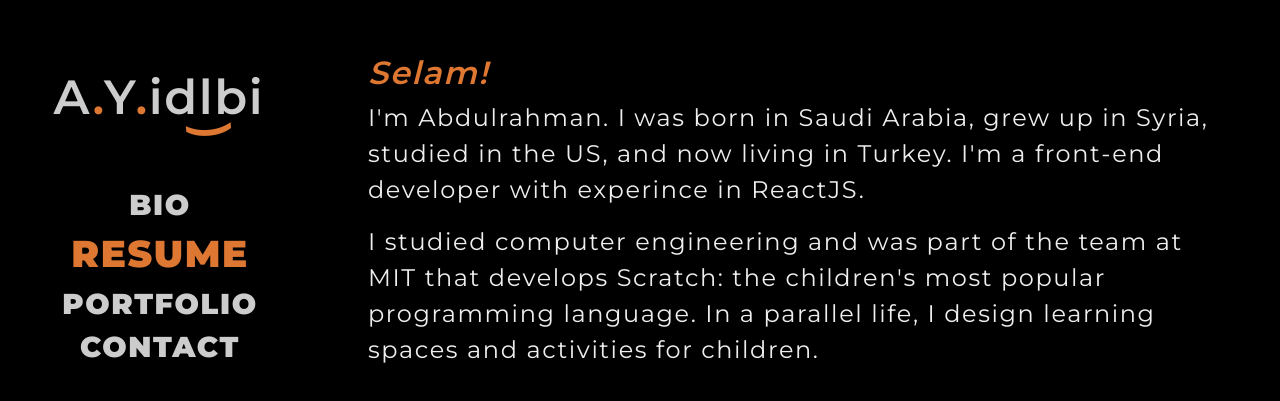
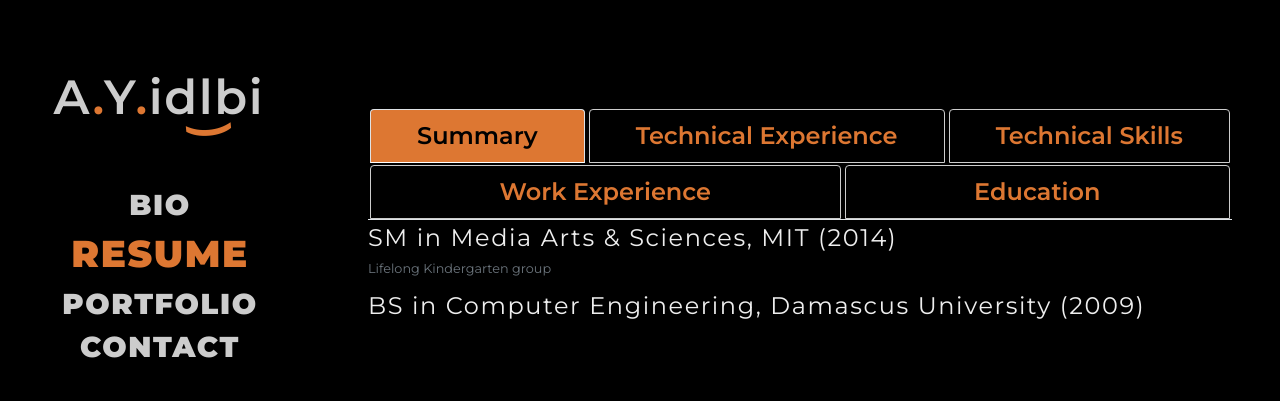
Before and after one commit to adlogi/portfolio, a React (Create React App) app: page /resume in a window 1280 px wide. Shown: the part 181-582 px from the top of the page. Built offline with nearby package versions, Linux system fonts and the light colour scheme.

Commit message:
Creating navigation tabs on Resume

```diff
--- a/src/components/Resume.js
+++ b/src/components/Resume.js
@@ -6,21 +6,57 @@ export default class Resume extends Component {
     return (
       <div className="container-fluid fade-in">
         <div className="row h-100">
-          <div className="col-md-4 col-lg-3 align-self-center">
+          <div id="side-menu-container" className="col-md-4 col-lg-3 align-self-center">
             <SideMenu selected='resume' />
           </div>
-          <div className="col-md-8 col-lg-9 flex-grow-1 my-5">
+          <div className="offset-md-4 col-md-8 offset-lg-3 col-lg-9 flex-grow-1 my-5">
             <div className="row align-items-center h-100">
               <div className="col px-5">
-                <h2>Selam!</h2>
-                <p>I'm Abdulrahman. I was born in Saudi Arabia, grew up in Syria, studied in the US, and now living in Turkey. I'm a front-end developer with experince in ReactJS.</p>
-                <p>I studied computer engineering and was part of the team at MIT that develops Scratch: the children's most popular programming language. In a parallel life, I design learning spaces and activities for children.</p>
+                <nav>
+                  <ul className="nav nav-tabs nav-fill nav-primary" id="nav-tabs" role="tablist">
+                    <li className="nav-item nav-link active" id="nav-summary-tab" data-toggle="tab" role="tab" aria-controls="nav-summary" aria-selected="true">Summary</li>
+                    <li className="nav-item nav-link" id="nav-experience-tab" data-toggle="tab" role="tab" aria-controls="nav-experience" aria-selected="false">Technical Experience</li>
+                    <li className="nav-item nav-link" id="nav-skills-tab" data-toggle="tab" role="tab" aria-controls="nav-skills" aria-selected="false">Technical Skills</li>
+                    <li className="nav-item nav-link" id="nav-work-tab" data-toggle="tab" role="tab" aria-controls="nav-work" aria-selected="false">Work Experience</li>
+                    <li className="nav-item nav-link" id="nav-education-tab" data-toggle="tab" role="tab" aria-controls="nav-education" aria-selected="false">Education</li>
+                  </ul>
+                </nav>
+                <div className="tab-content" id="nav-tabContent">
+                  <div className="tab-pane fade show active" id="nav-summary" role="tabpanel" aria-labelledby="nav-summary-tab">
+                    <p className="mb-0">SM in Media Arts & Sciences, MIT (2014)</p>
+                    <small className="text-muted">Lifelong Kindergarten group</small>
+                    <p className="my-2">BS in Computer Engineering, Damascus University (2009)</p>
+                  </div>
+                  <div className="tab-pane fade" id="nav-experience" role="tabpanel" aria-labelledby="nav-experience-tab">Technical Experience</div>
+                  <div className="tab-pane fade" id="nav-skills" role="tabpanel" aria-labelledby="nav-skills-tab">Technical Skills</div>
+                  <div className="tab-pane fade" id="nav-work" role="tabpanel" aria-labelledby="nav-work-tab">Work Experience</div>
+                  <div className="tab-pane fade" id="nav-education" role="tabpanel" aria-labelledby="nav-education-tab">Education</div>
+                </div>
               </div>
-
             </div>
           </div>
         </div>
       </div>
     )
   }
+
+  componentDidMount() {
+    const navTabs = document.querySelectorAll('#nav-tabs > .nav-item');
+    const tabPanes = document.querySelectorAll('#nav-tabContent > .tab-pane');
+    navTabs.forEach(tab => {
+      tab.addEventListener('click', (event) => {
+        for (let i = 0; i < navTabs.length; i++) {
+          navTabs[i].classList.remove('active');
+          navTabs[i].setAttribute("aria-selected", false);
+          tabPanes[i].classList.remove('active', 'show');
+        }
+
+        const currentTab = event.target;
+        currentTab.classList.add('active');
+        currentTab.setAttribute("aria-selected", true);
+        const currentPane = document.querySelector(`#${currentTab.id.slice(0, -4)}`);
+        currentPane.classList.add('active', 'show');
+      })
+    });
+  }
 }
--- a/src/style/index.css
+++ b/src/style/index.css
@@ -95,6 +95,30 @@ p a:hover {
   text-decoration: none;
 }
 
+/******************************
+*  Resume.js navigation tabs  *
+******************************/
+
+nav li.nav-item.nav-link {
+  color: #dd7732;
+  background-color: transparent;
+  font-weight: 600;
+  font-size: 1.5rem;
+  border: 1px solid #ccc;
+  margin: 2px 2px 0 2px;
+  cursor: pointer;
+}
+
+nav li.nav-item.nav-link.active {
+  color: #000;
+  background-color: #dd7732;
+}
+
+nav li.nav-item.nav-link:hover {
+  color: #000;
+  background-color: #dd7732;
+}
+
 /**************************
 *  Portfolio.js carousel  *
 **************************/
```
